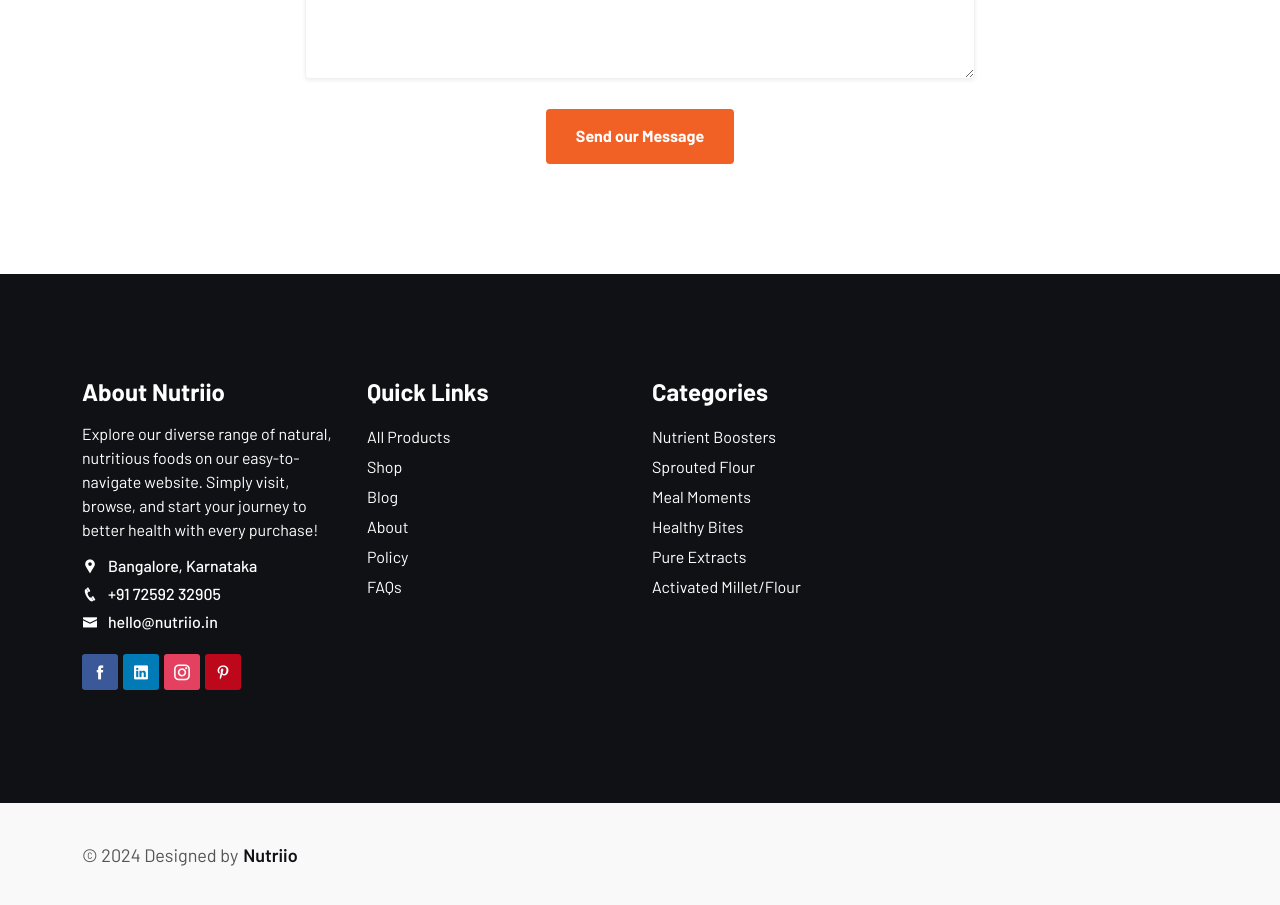
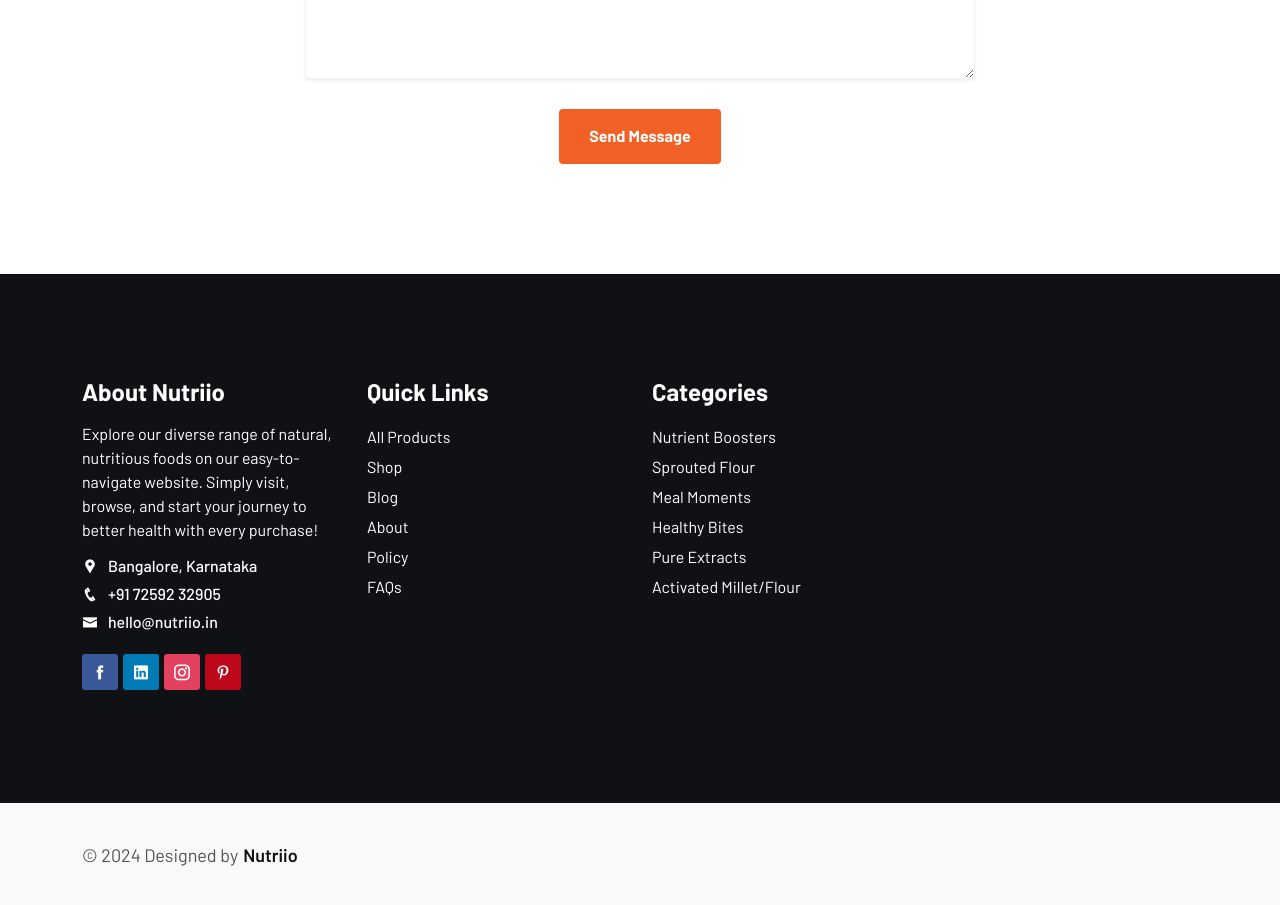
Before and after one commit to PoRiFiRo123/eeenutriio, a React (Vite) app: page /contact in a window 1280 px wide. Shown: the part 1700-2605 px from the top of the page. Built offline with nearby package versions, Linux system fonts and the light colour scheme; no server answers.

Commit message:
Update Contact.jsx

```diff
--- a/src/pages/ContactPage/Contact.jsx
+++ b/src/pages/ContactPage/Contact.jsx
@@ -8,7 +8,7 @@
 const conSubTitle = "Get in touch with us";
 const conTitle =
   "Fill The Form Below So We Can Get To Know You And Your Needs Better.";
-const btnText = "Send our Message";
+const btnText = "Send Message";
 
 const contactList = [
   {
```
